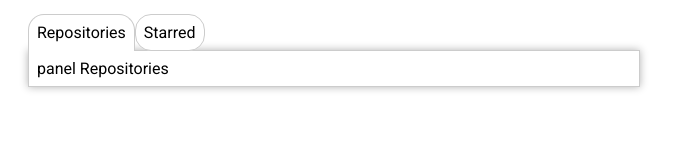
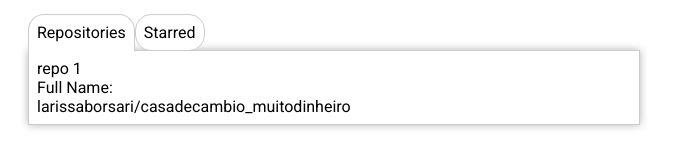
Before and after one commit to larissaborsari/dio-spread-bootcamp-fullstack, a React (Create React App) app in the folder REACTJS/FRONT END COMPONENTIZADO/github-api/: page / in a window 1280 px wide. Shown: the part 225-392 px from the top of the page, without its empty margins (0-683 px from the left). Built offline with nearby package versions, Linux system fonts and the light colour scheme.

Commit message:
atualização página github reactjs

```diff
--- a/REACTJS/FRONT END COMPONENTIZADO/github-api/src/components/repositories/index.js
+++ b/REACTJS/FRONT END COMPONENTIZADO/github-api/src/components/repositories/index.js
@@ -1,5 +1,6 @@
 import React from 'react';
 import * as S from './styled';
+import RepositoryItem from '../repository-item';
 
 function Repositories() {
   return <S.WrapperTabs
@@ -13,8 +14,12 @@ function Repositories() {
                   Starred
               </S.WrapperTab>
          </S.WrapperTabList>
-         <S.WrapperTabPanel>panel Repositories</S.WrapperTabPanel>
-         <S.WrapperTabPanel>panel Starred</S.WrapperTabPanel>
+         <S.WrapperTabPanel>
+             <RepositoryItem name="repo 1" linkToRepo= "https://github.com/larissaborsari/casadecambio_muitodinheiro" fullName="larissaborsari/casadecambio_muitodinheiro"/>
+         </S.WrapperTabPanel>
+         <S.WrapperTabPanel>
+         <RepositoryItem name="repo 2" linkToRepo= "https://github.com/larissaborsari/dio-spread-bootcamp-fullstack" fullName="larissaborsari/dio-spread-bootcamp-fullstack"/>
+         </S.WrapperTabPanel>
   </S.WrapperTabs>;
 }
 
--- a/REACTJS/FRONT END COMPONENTIZADO/github-api/src/components/repository-item/index.js
+++ b/REACTJS/FRONT END COMPONENTIZADO/github-api/src/components/repository-item/index.js
@@ -1,17 +1,12 @@
 import React from 'react';
 
-function RepositoryItem() {
+
+function RepositoryItem({name, linkToRepo, fullName}) {
   return (
     <div>
-        <h2>
-            casadecambio_muitodinheiro
-        </h2>
-        <h4>
-            full name:
-        </h4>
-        <span>
-            larissaborsari/casadecambio_muitodinheiro
-        </span>
+        <h2>{name}</h2>
+        <h4>Full Name:</h4>
+        <a href={linkToRepo} target="_blank" rel="noreferrer">{fullName}</a>
     </div>
   )
 }
```
Also changed, not shown: REACTJS/FRONT END COMPONENTIZADO/github-api/src/providers/github-provider.js (added, +30 -0 lines).
